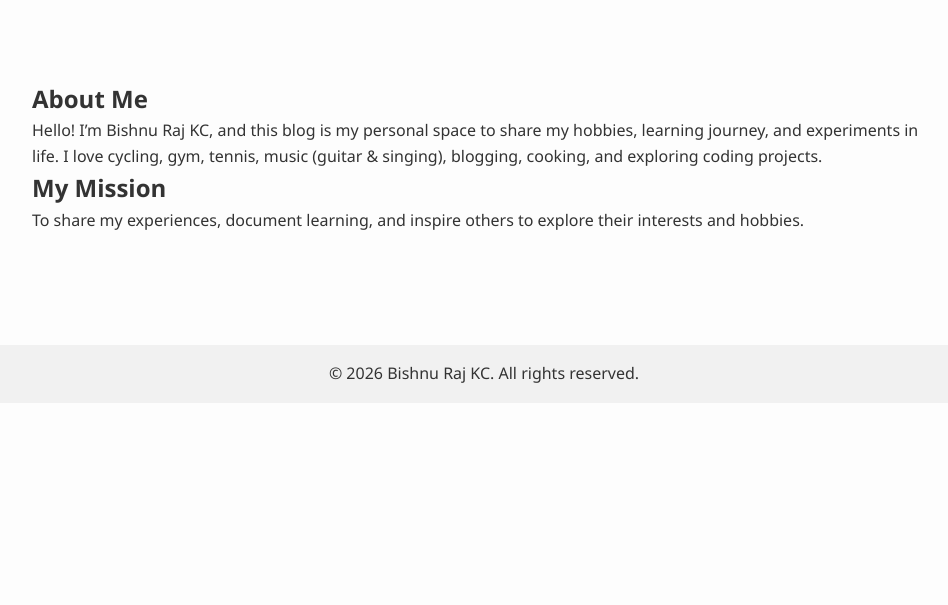
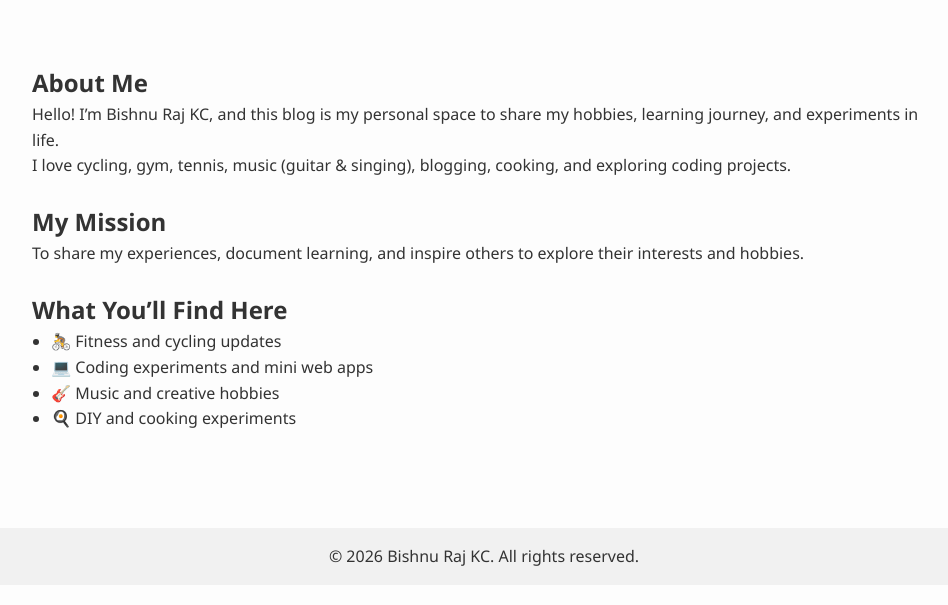
Before and after one commit to Bishnurajkc-github/bishnurajkc, a Flask app: page /about in a window 1280 px wide. Shown: the part 69-674 px from the top of the page, without its empty margins (156-1104 px from the left). Run offline with Flask 3, Linux system fonts and the light colour scheme.

Commit message:
Updated About Page detail.
About page updated with new code.

```diff
--- a/static/blog/css/style.css
+++ b/static/blog/css/style.css
@@ -153,6 +153,20 @@ header {
 
 .latest-posts li p {
     margin-top: 0.5rem;
+}
+
+/* ===== About Page CSS ===== */
+
+.about-page {
+    padding: 2rem 1.5rem;
+}
+
+.about-page h2 {
+    margin-top: 1.5rem;
+}
+
+.about-page ul {
+    margin-left: 1.2rem;
 }
 
 
--- a/templates/blog/about.html
+++ b/templates/blog/about.html
@@ -6,13 +6,32 @@
 
 <section class="about-page">
     <h1>About Me</h1>
-    <p>Hello! I’m Bishnu Raj KC, and this blog is my personal space to share my hobbies, learning journey, and experiments in life. I love cycling, gym, tennis, music (guitar & singing), blogging, cooking, and exploring coding projects.</p>
+
+    <p>
+        Hello! I’m Bishnu Raj KC, and this blog is my personal space to share my hobbies,
+        learning journey, and experiments in life.
+    </p>
+
+    <p>
+        I love cycling, gym, tennis, music (guitar & singing), blogging, cooking,
+        and exploring coding projects.
+    </p>
 
     <h2>My Mission</h2>
-    <p>To share my experiences, document learning, and inspire others to explore their interests and hobbies.</p>
+    <p>
+        To share my experiences, document learning, and inspire others to explore
+        their interests and hobbies.
+    </p>
+
+    <h2>What You’ll Find Here</h2>
+    <ul>
+        <li>🚴 Fitness and cycling updates</li>
+        <li>💻 Coding experiments and mini web apps</li>
+        <li>🎸 Music and creative hobbies</li>
+        <li>🍳 DIY and cooking experiments</li>
+    </ul>
 
     <!-- Optional photo -->
     <!-- <img src="{{ url_for('static', filename='blog/images/about.jpg') }}" alt="Bishnu Raj KC"> -->
 </section>
-
 {% endblock %}
--- a/templates/blog/home.html
+++ b/templates/blog/home.html
@@ -9,7 +9,9 @@
     <h1>Hi, I’m Bishnu!</h1>
     <p>Welcome to my blog about my hobbies, travels, and life experiments.</p>
     <!-- Optional: Add a photo -->
-    <!-- <img src="{{ url_for('static', filename='blog/images/selfierg.jpg') }}" alt="Bishnu Raj KC"> -->
+    <img src="{{ url_for('static', filename='blog/images/selfie.jpg') }}"
+         alt="Bishnu Raj KC"
+         class="hero-photo">
 </section>
 
 <!-- Featured / Latest Blog Posts -->
```
